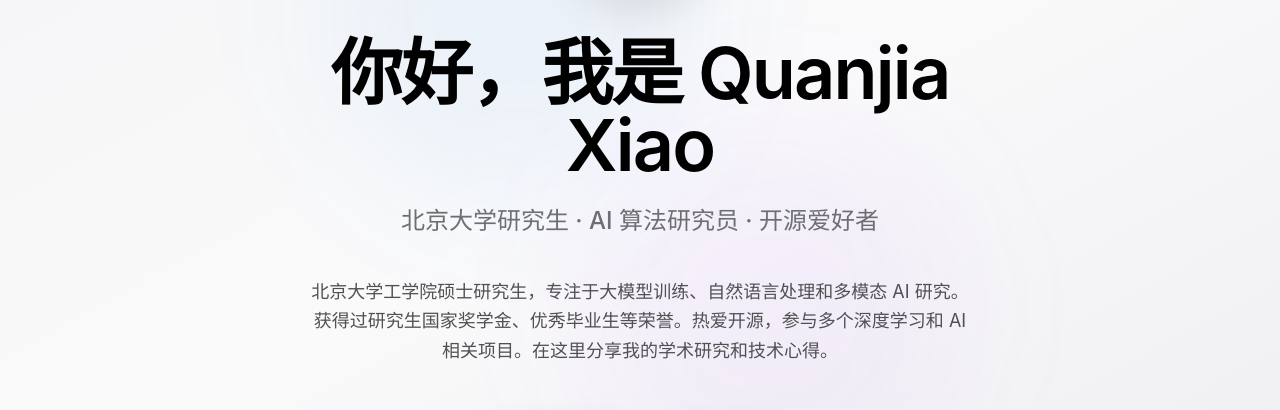
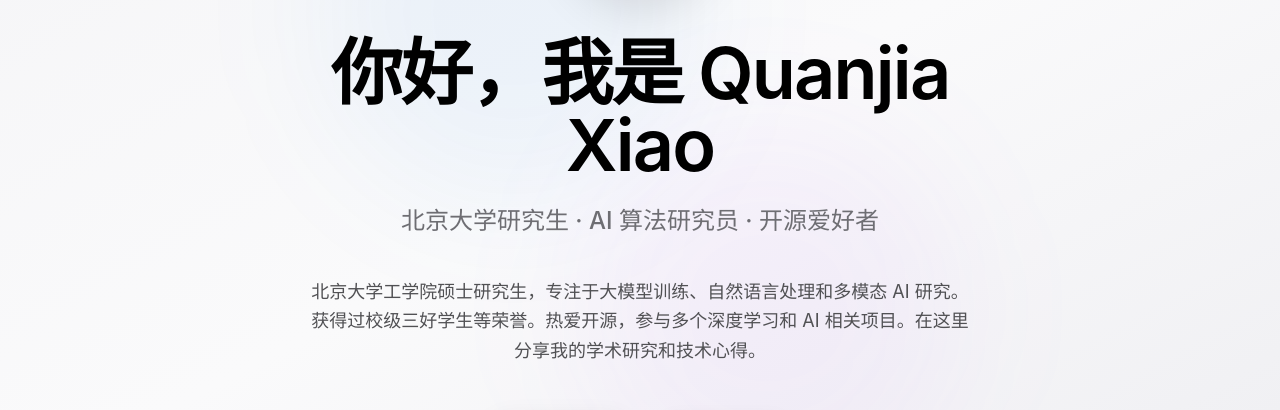
Before and after one commit to KuroJim/KuroJim.github.io, an Astro site: page / in a window 1280 px wide. Shown: the part 236-646 px from the top of the page. Built offline with nearby package versions, Linux system fonts and the light colour scheme; Astro itself is replaced by a stand-in of ours.

Commit message:
Update: 更新个人简介荣誉信息
- 将荣誉信息改为"获得过校级三好学生等荣誉"

```diff
--- a/src/pages/index.astro
+++ b/src/pages/index.astro
@@ -35,7 +35,7 @@
 
         <!-- Bio -->
         <p class="text-lg text-apple-gray-600 max-w-2xl mx-auto leading-relaxed mb-12">
-          北京大学工学院硕士研究生，专注于大模型训练、自然语言处理和多模态 AI 研究。获得过研究生国家奖学金、优秀毕业生等荣誉。热爱开源，参与多个深度学习和 AI 相关项目。在这里分享我的学术研究和技术心得。
+          北京大学工学院硕士研究生，专注于大模型训练、自然语言处理和多模态 AI 研究。获得过校级三好学生等荣誉。热爱开源，参与多个深度学习和 AI 相关项目。在这里分享我的学术研究和技术心得。
         </p>
 
         <!-- CTA Buttons -->
```
